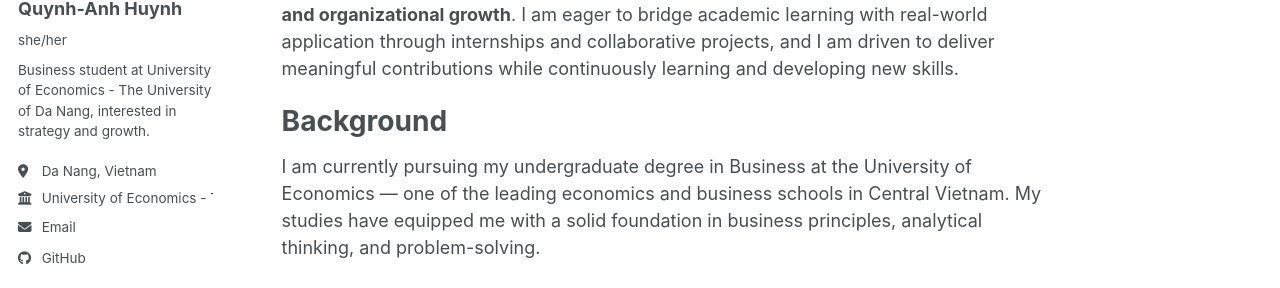
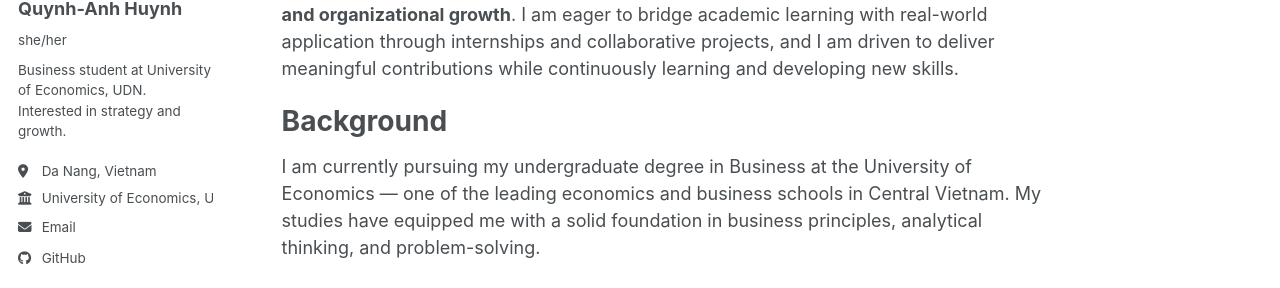
Before and after one commit to quynhanhhuynh/quynhanhhuynh.github.io, a Jekyll site: the page built from _pages/about.md, in a window 1280 px wide. Shown: the part 247-535 px from the top of the page. Built offline with Jekyll 4.4.1, drawn with Linux system fonts in a browser that asks for light colours; a script bundle is joined from its source files by our own code; library files that are not in the unit come from our copies.

Commit message:
Shorten university name in sidebar

```diff
--- a/_config.yml
+++ b/_config.yml
@@ -26,9 +26,9 @@ author:
   avatar           : "profile.png"
   name             : "Quynh-Anh Huynh"
   pronouns         : "she/her"
-  bio              : "Business student at University of Economics - The University of Da Nang, interested in strategy and growth."
+  bio              : "Business student at University of Economics, UDN. Interested in strategy and growth."
   location         : "Da Nang, Vietnam"
-  employer         : "University of Economics - The University of Da Nang"
+  employer         : "University of Economics, UDN"
   uri              : # URL
   email            : "huynhquynhanh3@gmail.com"
 
```
